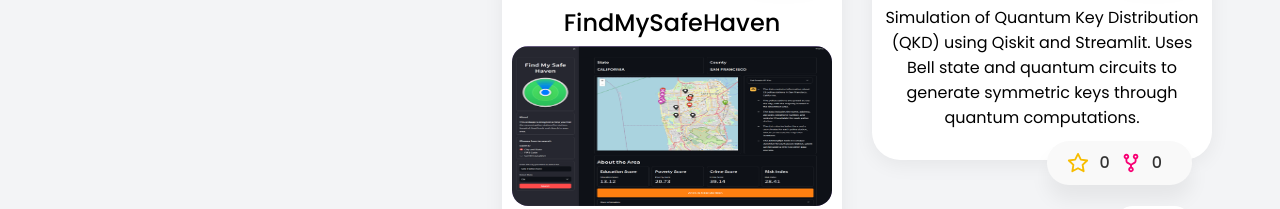
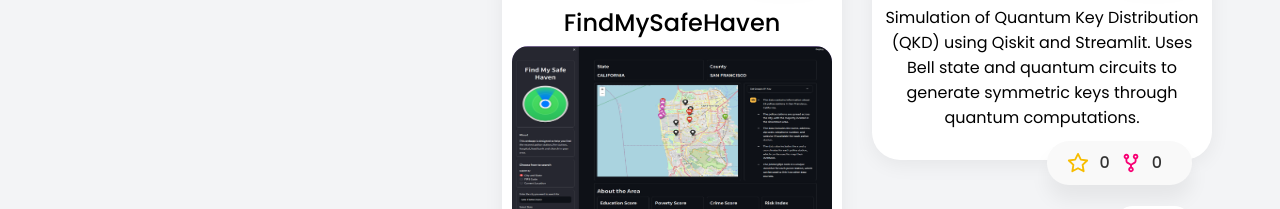
Before and after one commit to CubeStar1/CubeStar1.github.io, a plain HTML site: page index.html in a window 1280 px wide. Shown: the part 692-901 px from the top of the page. Drawn offline with Linux system fonts and the light colour scheme.

Commit message:
Update index.html

```diff
--- a/index.html
+++ b/index.html
@@ -164,7 +164,7 @@
  HPCC-Hackathon-2024-FindMySafeHaven
                 </span>
                 <span class="repo-desc">
-                  <img class="repo-socialprev-img" src="images/FindMySafeHaven.png" alt="Portfolio social preview image" width="320" height="160">
+                  <img class="repo-socialprev-img" src="images/FindMySafeHaven.png" alt="Portfolio social preview image" width="320" height="200">
 
                       Submission for HPCC Hackathon 2024 (12/3/24-13/3/24)
                 </span>
```
